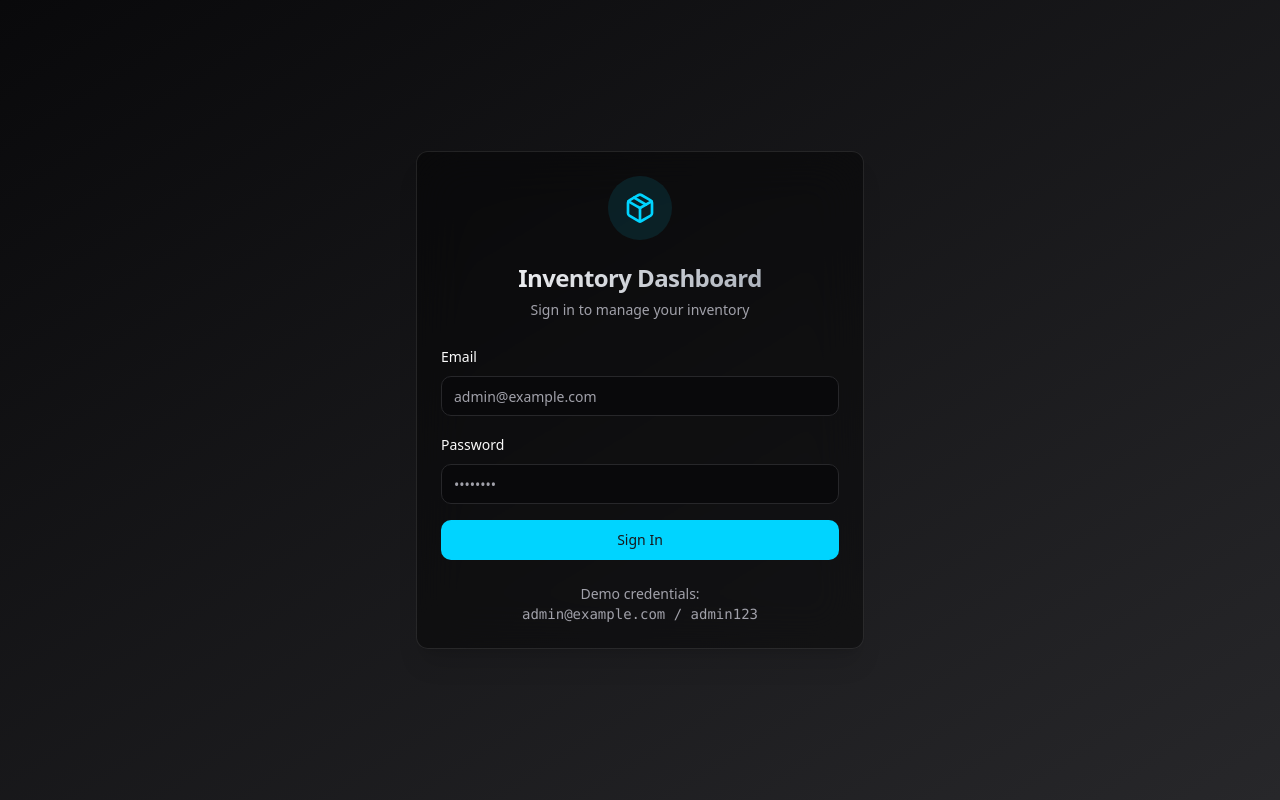
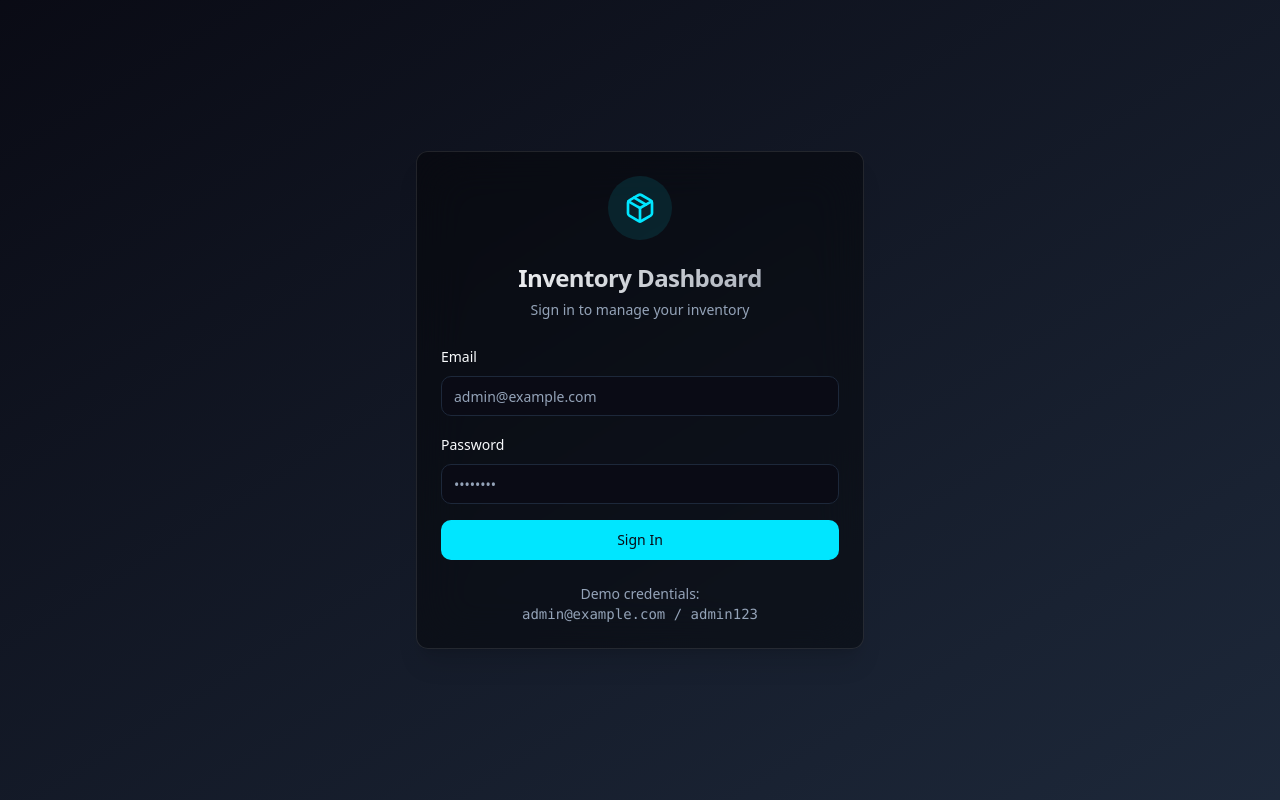
Before and after one commit to 3bkader-gpt/inventory-dashboard, a React (Vite) app in the folder frontend/: page /login in a window 1280 px wide. Built offline with nearby package versions, Linux system fonts and the light colour scheme.

Commit message:
feat(ui): install geist font and configure deep space theme

```diff
--- a/frontend/package.json
+++ b/frontend/package.json
@@ -24,6 +24,7 @@
     "clsx": "^2.1.1",
     "cmdk": "^1.1.1",
     "framer-motion": "^12.23.26",
+    "geist": "^1.5.1",
     "lucide-react": "^0.309.0",
     "react": "^18.2.0",
     "react-dom": "^18.2.0",
--- a/frontend/src/index.css
+++ b/frontend/src/index.css
@@ -4,67 +4,69 @@
 
 @layer base {
   :root {
-    --background: 240 10% 3.9%;
-    --foreground: 0 0% 98%;
+    --background: 234 36% 6%;
+    /* #0B0C15 */
+    --foreground: 210 40% 98%;
 
-    --card: 240 10% 3.9%;
-    --card-foreground: 0 0% 98%;
+    --card: 234 30% 10%;
+    /* Slightly lighter than bg */
+    --card-foreground: 210 40% 98%;
 
-    --popover: 240 10% 3.9%;
-    --popover-foreground: 0 0% 98%;
+    --popover: 234 36% 6%;
+    --popover-foreground: 210 40% 98%;
 
-    --primary: 190 100% 50%;
-    --primary-foreground: 240 5.9% 10%;
+    --primary: 186 100% 50%;
+    /* Electric Cyan #00E5FF */
+    --primary-foreground: 234 36% 6%;
 
-    --secondary: 240 3.7% 15.9%;
-    --secondary-foreground: 0 0% 98%;
+    --secondary: 265 89% 66%;
+    /* Violet #7C3AED */
+    --secondary-foreground: 210 40% 98%;
 
-    --muted: 240 3.7% 15.9%;
-    --muted-foreground: 240 5% 64.9%;
+    --muted: 217 33% 17%;
+    --muted-foreground: 215 20% 65%;
 
-    --accent: 260 100% 65%;
-    --accent-foreground: 0 0% 98%;
+    --accent: 265 89% 66%;
+    --accent-foreground: 210 40% 98%;
 
     --destructive: 0 62.8% 30.6%;
-    --destructive-foreground: 0 0% 98%;
+    --destructive-foreground: 210 40% 98%;
 
-    --border: 240 3.7% 15.9%;
-    --input: 240 3.7% 15.9%;
-    --ring: 190 100% 50%;
+    --border: 217 33% 17%;
+    --input: 217 33% 17%;
+    --ring: 186 100% 50%;
 
     --radius: 0.75rem;
   }
 
   .dark {
-    --background: 240 10% 3.9%;
-    --foreground: 0 0% 98%;
+    --background: 234 36% 6%;
+    --foreground: 210 40% 98%;
 
-    --card: 240 10% 3.9%;
-    --card-foreground: 0 0% 98%;
+    --card: 234 30% 10%;
+    --card-foreground: 210 40% 98%;
 
-    --popover: 240 10% 3.9%;
-    --popover-foreground: 0 0% 98%;
+    --popover: 234 36% 6%;
+    --popover-foreground: 210 40% 98%;
 
-    --primary: 190 100% 50%;
-    /* Electric Cyan */
-    --primary-foreground: 240 5.9% 10%;
+    --primary: 186 100% 50%;
+    --primary-foreground: 234 36% 6%;
 
-    --secondary: 240 3.7% 15.9%;
-    --secondary-foreground: 0 0% 98%;
+    --secondary: 265 89% 66%;
+    --secondary-foreground: 210 40% 98%;
 
-    --muted: 240 3.7% 15.9%;
-    --muted-foreground: 240 5% 64.9%;
+    --muted: 217 33% 17%;
+    --muted-foreground: 215 20% 65%;
 
-    --accent: 260 100% 65%;
-    /* Neon Purple */
-    --accent-foreground: 0 0% 98%;
+    --accent: 265 89% 66%;
+    --accent-foreground: 210 40% 98%;
 
     --destructive: 0 62.8% 30.6%;
-    --destructive-foreground: 0 0% 98%;
+    --destructive-foreground: 210 40% 98%;
 
-    --border: 240 3.7% 15.9%;
-    --input: 240 3.7% 15.9%;
-    --ring: 190 100% 50%;
+    --border: 217 33% 17%;
+    --input: 217 33% 17%;
+    --ring: 186 100% 50%;
   }
 }
 
--- a/frontend/tailwind.config.js
+++ b/frontend/tailwind.config.js
@@ -70,17 +70,28 @@ export default {
                 "pulse-glow": {
                     "0%, 100%": { opacity: "1", boxShadow: "0 0 20px theme('colors.cyan.500')" },
                     "50%": { opacity: "0.5", boxShadow: "0 0 10px theme('colors.cyan.500')" },
-                }
+                },
+                spotlight: {
+                    "0%": {
+                        opacity: 0,
+                        transform: "translate(-72%, -62%) scale(0.5)",
+                    },
+                    "100%": {
+                        opacity: 1,
+                        transform: "translate(-50%,-40%) scale(1)",
+                    },
+                },
             },
             animation: {
                 "accordion-down": "accordion-down 0.2s ease-out",
                 "accordion-up": "accordion-up 0.2s ease-out",
                 "float": "float 5s ease-in-out infinite",
                 "pulse-glow": "pulse-glow 2s cubic-bezier(0.4, 0, 0.6, 1) infinite",
+                spotlight: "spotlight 2s ease .75s 1 forwards",
             },
             backgroundImage: {
-                'orbital-gradient': 'radial-gradient(circle at center, #1a1a2e 0%, #0a0a0a 100%)',
-                'glass-gradient': 'linear-gradient(135deg, rgba(255, 255, 255, 0.05) 0%, rgba(255, 255, 255, 0.01) 100%)',
+                'orbital-gradient': 'radial-gradient(circle at center, #0B0C15 0%, #000000 100%)',
+                'glass-gradient': 'linear-gradient(135deg, rgba(255, 255, 255, 0.03) 0%, rgba(255, 255, 255, 0.005) 100%)',
             }
         },
     },
```
Also changed, not shown: 1 other file (tests, documents, lock files or other folders).
